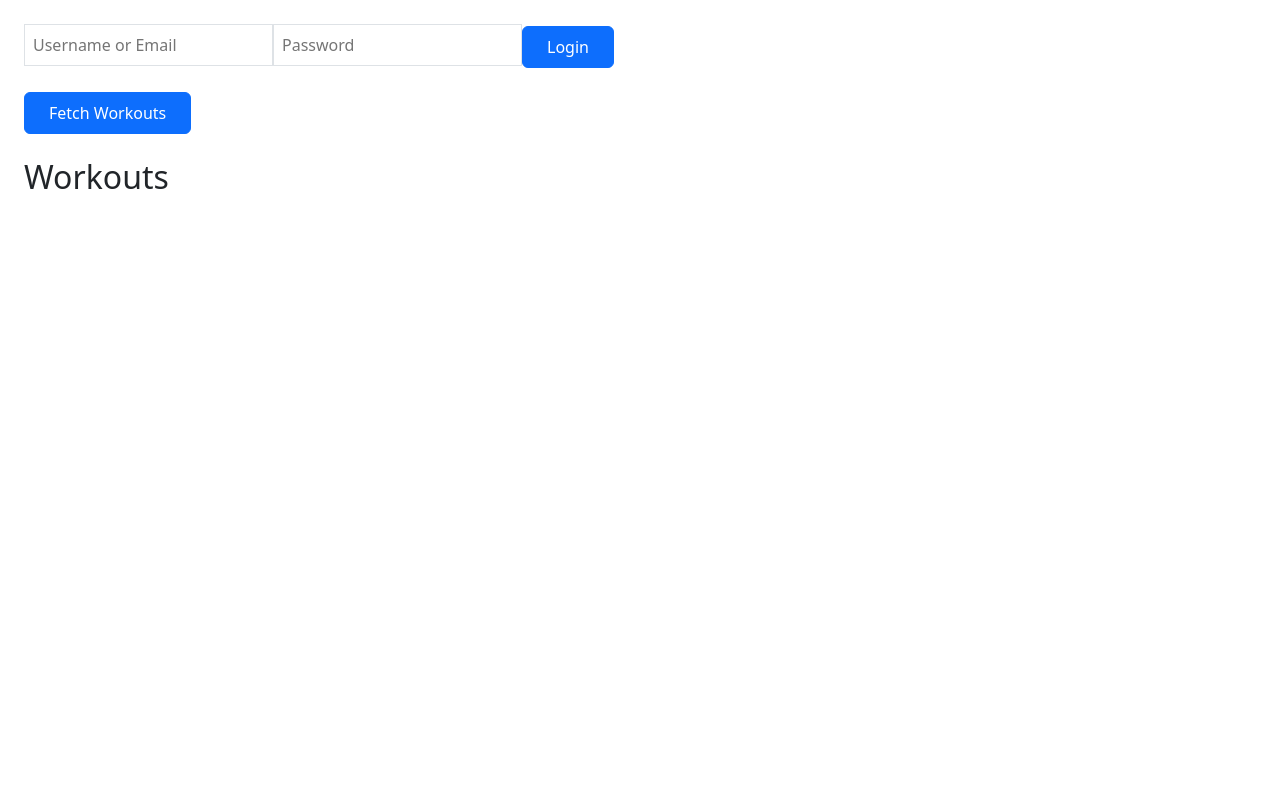
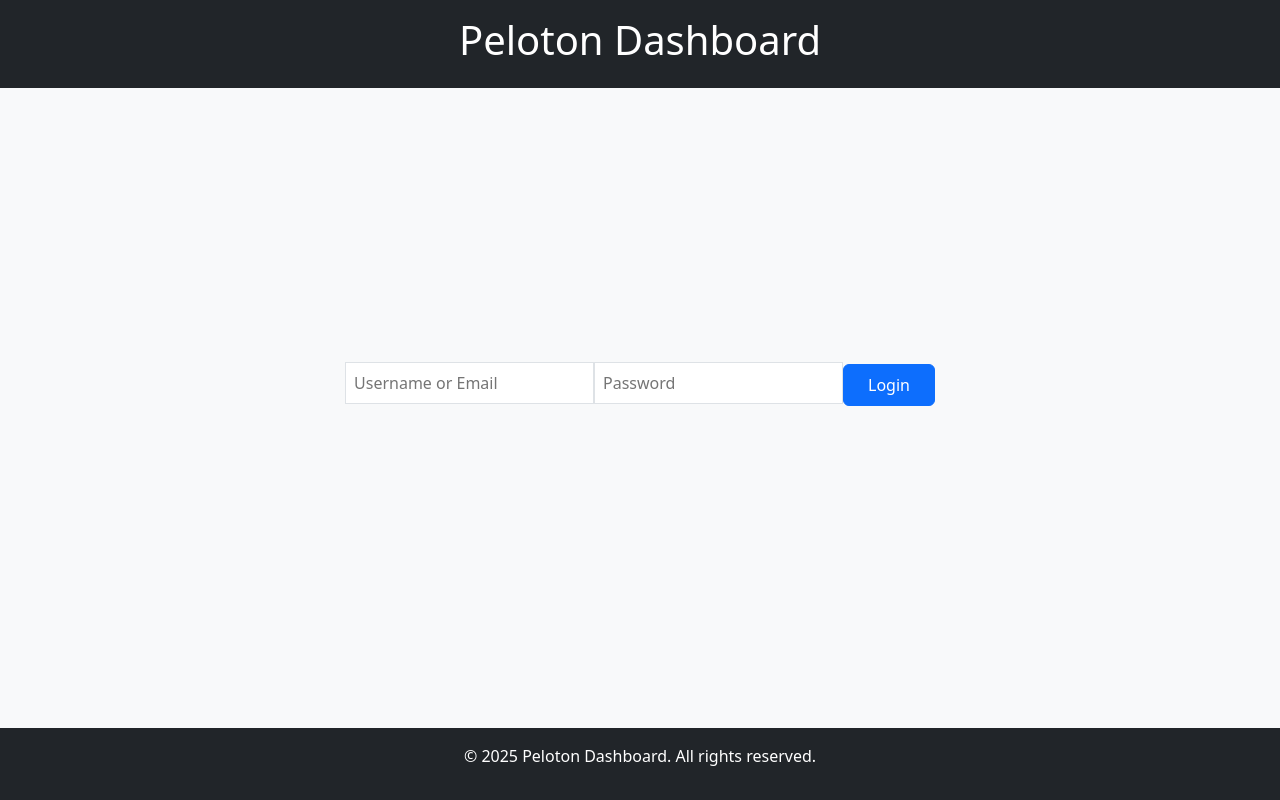
Before and after one commit to srafaelnovoa/peloton-api-visualizer, a React (Create React App) app in the folder frontend/: page / in a window 1280 px wide. Built offline with nearby package versions, Linux system fonts and the light colour scheme.

Commit message:
added page formatting

```diff
--- a/frontend/src/App.js
+++ b/frontend/src/App.js
@@ -1,3 +1,4 @@
+// App.js (Updated with Header, Footer, and Centered Layout)
 import React, { useState } from "react";
 import axios from "axios";
 import "bootstrap/dist/css/bootstrap.min.css";
@@ -6,6 +7,22 @@
 import { WorkoutList } from "./components/WorkoutList";
 import { WorkoutMetricsChart } from "./components/WorkoutMetricsChart";
 import Button from "react-bootstrap/Button";
+
+function Header() {
+  return (
+    <header className="bg-dark text-white text-center py-3">
+      <h1>Peloton Dashboard</h1>
+    </header>
+  );
+}
+
+function Footer() {
+  return (
+    <footer className="bg-dark text-white text-center py-3 mt-4">
+      <p>&copy; 2025 Peloton Dashboard. All rights reserved.</p>
+    </footer>
+  );
+}
 
 export default function PelotonDashboard() {
   const [userData, setUserData] = useState(null);
@@ -60,17 +77,37 @@
   };
 
   return (
-    <div className="p-4">
+    <div className="bg-light min-vh-100 d-flex flex-column">
+      <Header />
+      <div className="container flex-grow-1 d-flex flex-column align-items-center justify-content-center">
+        {!userData ? (
           <LoginForm onLogin={handleLogin} />
+        ) : (
+          <div className="w-100 text-center">
+            <div className="row">
+              <div className="col-2">
                 <UserInfo userData={userData} />
                 <Button
                   onClick={fetchWorkouts}
-        className="bg-green-500 text-white px-4 py-2 rounded"
+                  className="bg-green-500 text-white px-4 py-2 rounded my-3"
                 >
                   Fetch Workouts
                 </Button>
-      <WorkoutList workouts={workouts} onSelectWorkout={fetchMetrics} />
+              </div>
+              <div className="col-2">
+                <WorkoutList
+                  workouts={workouts}
+                  onSelectWorkout={fetchMetrics}
+                />
+              </div>
+              <div className="col-8">
                 <WorkoutMetricsChart metrics={metrics} />
+              </div>
+            </div>
+          </div>
+        )}
+      </div>
+      <Footer />
     </div>
   );
 }
--- a/frontend/src/components/WorkoutMetricsChart.js
+++ b/frontend/src/components/WorkoutMetricsChart.js
@@ -1,13 +1,19 @@
 import { Line } from "react-chartjs-2";
+import {
+  Chart as ChartJS,
+  LineElement,
+  CategoryScale,
+  LinearScale,
+  PointElement,
+} from "chart.js";
+
+// Register required Chart.js components
+ChartJS.register(LineElement, CategoryScale, LinearScale, PointElement);
 
 export function WorkoutMetricsChart({ metrics }) {
   if (!metrics) return null;
 
-  return (
-    <div className="mt-4">
-      <h2>Workout Metrics</h2>
-      <Line
-        data={{
+  const chartData = {
     labels: metrics.seconds_since_pedaling_start,
     datasets: [
       {
@@ -32,8 +38,12 @@
         fill: false,
       },
     ],
-        }}
-      />
+  };
+
+  return (
+    <div className="mt-4">
+      <h2>Workout Metrics</h2>
+      <Line data={chartData} />
     </div>
   );
 }
```
Lines whose indentation alone changed are shown as unchanged.
